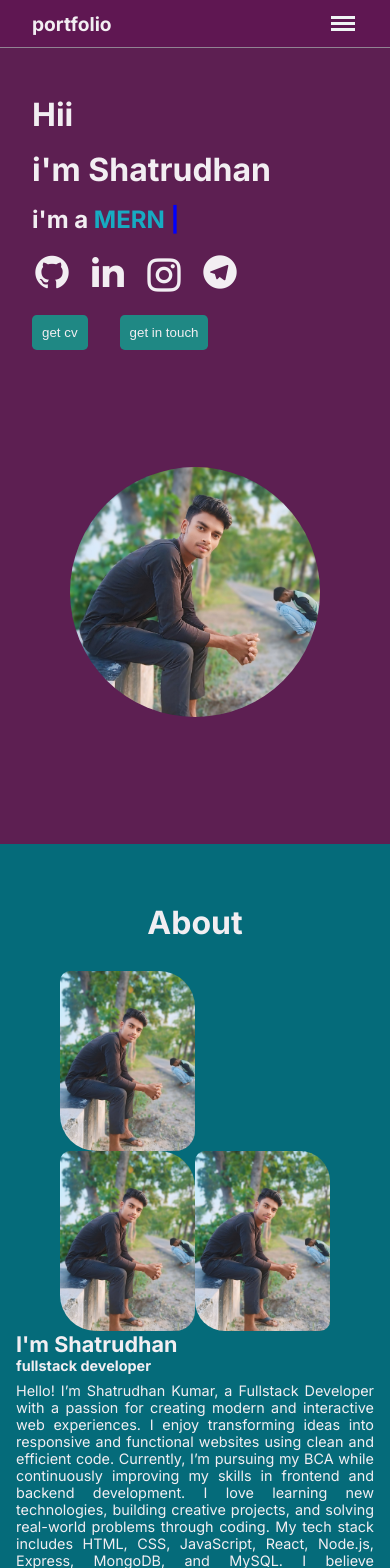
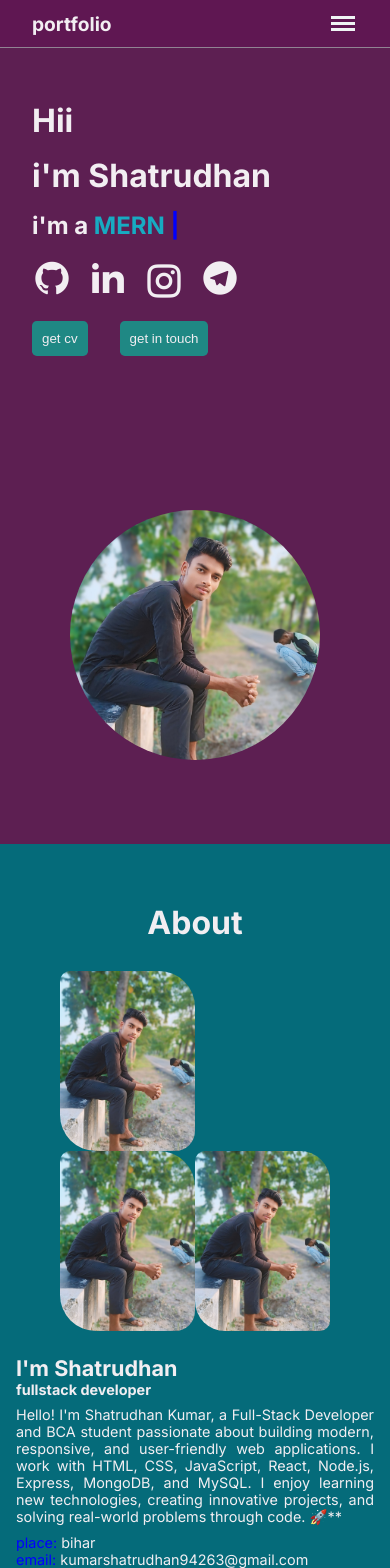
Before and after one commit to imsk18/PortFolio, a React (Vite) app in the folder frontend/: page / in a window 390 px wide. Shown: the top 1568 px of the page. Built offline with nearby package versions, Linux system fonts and the light colour scheme.

Commit message:
Update portfolio

```diff
--- a/frontend/src/pages/About.jsx
+++ b/frontend/src/pages/About.jsx
@@ -10,21 +10,21 @@ const About = () => {
            <h1 className='a-h1' >About</h1>
       </div>
 
-      <div className="img-container">
+      {<div className="img-container">
 
         <div className="right-img">
           <img src="./public/s.jpg" alt="" />
          <img src="./public/s.jpg" alt="" />
         </div>
 
-        <div className="left-img">
-           {/* <img src="./public/s.jpg" alt="" /> */}
+         <div className="left-img">
+
          <img src="./public/s.jpg" alt="" />
         </div>
 
 
 
-      </div>
+      </div> }
 
       <div className="about-info">
         <div className="upper">
@@ -32,15 +32,8 @@ const About = () => {
         <h4>fullstack developer</h4>
         </div>
         <div className="middle">
-           <p>Hello! I’m Shatrudhan Kumar, a Fullstack Developer with a passion for creating modern and interactive web experiences. I enjoy transforming ideas into responsive and functional websites using clean and efficient code.
-
-Currently, I’m pursuing my BCA while continuously improving my skills in frontend and backend development. I love learning new technologies, building creative projects, and solving real-world problems through coding.
-
-My tech stack includes HTML, CSS, JavaScript, React, Node.js, Express, MongoDB, and MySQL. I believe consistency, creativity, and continuous learning are the keys to becoming a great developer.
-
-Apart from coding, I enjoy playing cricket and exploring innovative ideas in technology.
-
-Thank you for visiting my portfolio 🚀</p>
+           <p>Hello! I'm Shatrudhan Kumar, a Full-Stack Developer and BCA student passionate about building modern, responsive, and user-friendly web applications. I work with HTML, CSS, JavaScript, React, Node.js, Express, MongoDB, and MySQL. I enjoy learning new technologies, creating innovative projects, and solving real-world problems through code. 🚀**
+</p>
         </div>
        <div className="info">
          <span>place: <a href="">bihar</a></span>
--- a/frontend/src/styles/about.css
+++ b/frontend/src/styles/about.css
@@ -26,7 +26,6 @@
     flex-direction: column;
     /* background-color: #1c7872ae; */
     background-color:  rgba(5, 114, 130, 0.921);
-
 
     gap: 0.5rem;
     font-size: clamp(0.9rem, 2vw, 1.1rem);
@@ -98,7 +97,6 @@ a{
         height: 100vh;
         padding: 0;
         padding-inline: 1rem;
-        padding-bottom: 8vh;
 
 
         /* justify-content: ; */
--- a/frontend/src/styles/home.css
+++ b/frontend/src/styles/home.css
@@ -188,7 +188,7 @@ border-radius: solid 15px crimson;
     align-items: self-end;
     justify-content:center;
     width: 100vw;
-    padding-bottom: 15vh;
+    padding-bottom: 10vh;
   }
   .right img{
     height: 250px;
```
